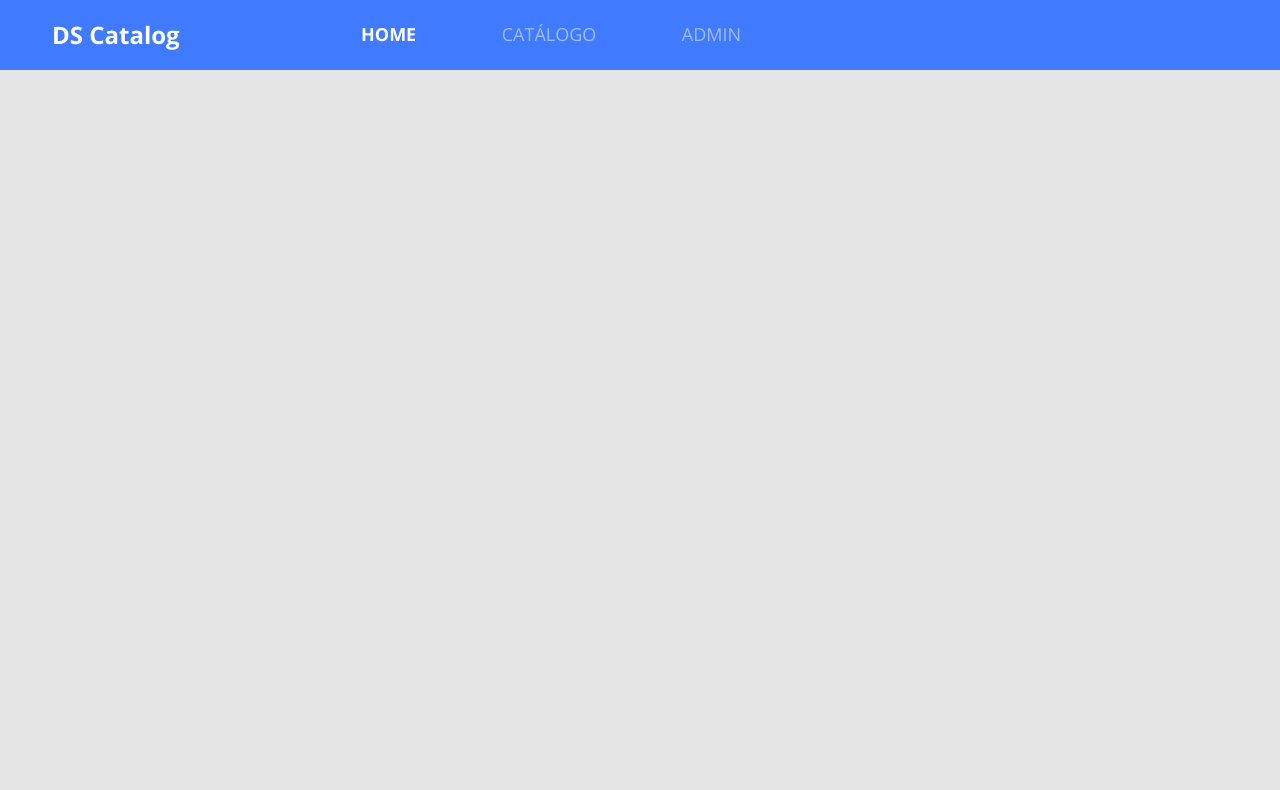
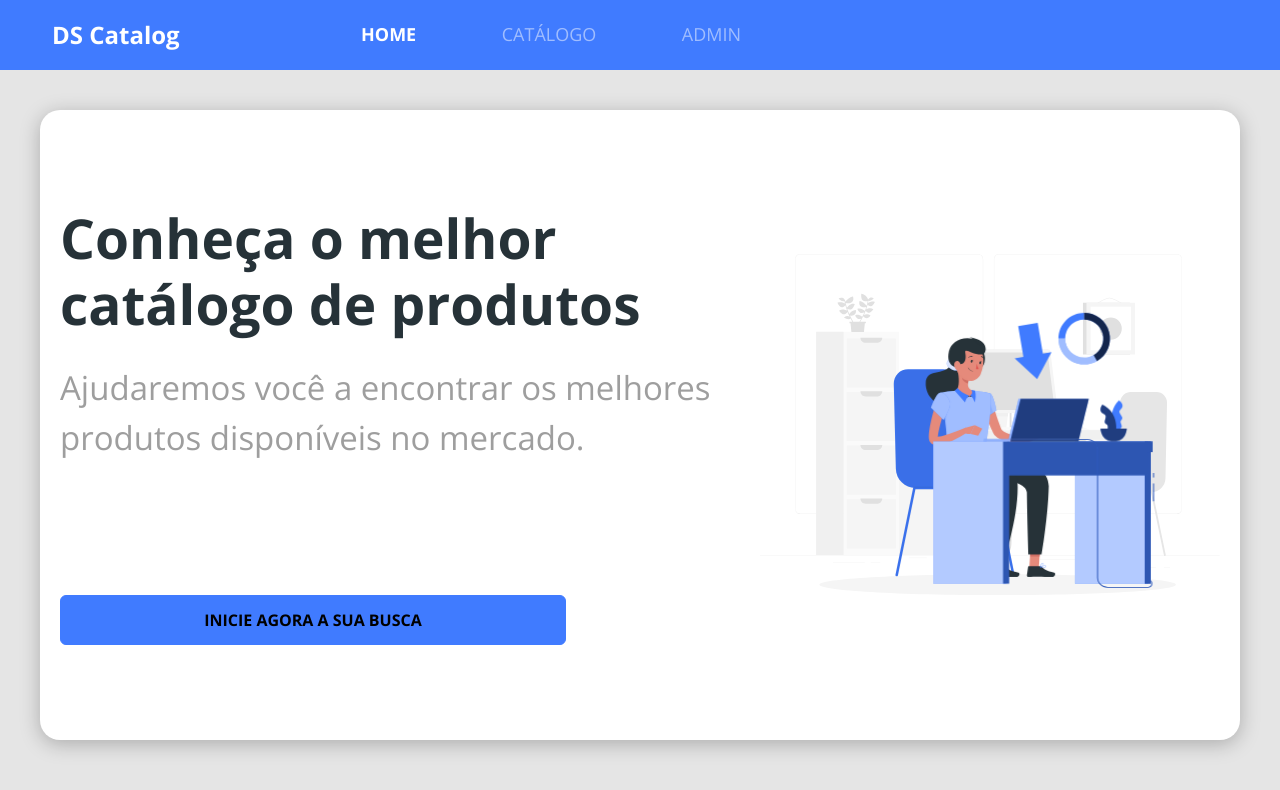
Before and after one commit to FrankDestro/DSCatalog-Bootcamp-3.0, a React (Create React App) app in the folder frontweb/: page / in a window 1280 px wide. Shown: the top 790 px of the page. Built offline with nearby package versions, Linux system fonts and the light colour scheme.

Commit message:
Home styling

```diff
--- a/frontweb/src/App.tsx
+++ b/frontweb/src/App.tsx
@@ -1,11 +1,11 @@
 import './assets/styles/custom.scss';
 import './App.css';
-import Navbar from 'components/Navbar';
+import Home from 'pages/Home';
 
 const App = () => {
   return (
   <>
-  <Navbar />
+  <Home />
   </>
   );
 }
--- /dev/null
+++ b/frontweb/src/components/ButtonIcon/index.tsx
@@ -0,0 +1,11 @@
+import './styles.css';
+
+const ButtonIcon = () => {
+  return (
+  <button className="btn btn-primary btn-icon">
+    <h6>INICIE AGORA A SUA BUSCA</h6>
+  </button>
+  );
+};
+
+export default ButtonIcon;
--- /dev/null
+++ b/frontweb/src/components/ButtonIcon/styles.css
@@ -0,0 +1,3 @@
+.btn-icon {
+    height: 50px;
+}
--- /dev/null
+++ b/frontweb/src/pages/Home/index.tsx
@@ -0,0 +1,28 @@
+import { ReactComponent as MainImage} from 'assets/img/main-image.svg'
+import ButtonIcon from 'components/ButtonIcon';
+import Navbar from 'components/Navbar';
+import './styles.css';
+
+const Home = () => {
+  return (
+    <>
+      <Navbar />
+      <div className="home-container">
+        <div className="home-card">
+          <div className='home-content-container'>
+            <div>
+            <h1>Conheça o melhor catálogo de produtos </h1>
+            <p>Ajudaremos você a encontrar os melhores produtos disponíveis no mercado.</p>
+            </div>
+            <ButtonIcon></ButtonIcon>
+          </div>
+          <div className='home-image-container'>
+            <MainImage></MainImage>
+          </div>
+        </div>
+      </div>
+    </>
+  );
+};
+
+export default Home;
--- /dev/null
+++ b/frontweb/src/pages/Home/styles.css
@@ -0,0 +1,130 @@
+.home-container {
+  padding: 10px;
+  font-size: 20px;
+  text-align: center;
+}
+
+.home-card {
+  display: flex;
+  flex-direction: column-reverse;
+  background-color: #fff;
+  box-shadow: 0px 4px 20px rgba(0, 0, 0, 0.25);
+  border-radius: 20px;
+}
+
+.home-content-container {
+  display: flex;
+  flex-direction: column;
+  align-items: center;
+  padding: 10px 10px 60px 10px;
+}
+
+.home-content-container h1 {
+  width: 260px;
+  font-size: 1em;
+  margin-bottom: 15px;
+}
+
+.home-content-container p {
+  width: 260px;
+  color: #9e9e9e;
+  font-size: 0.6em;
+  margin-bottom: 30px;
+}
+
+.home-image-container {
+  padding: 50px 15px;
+}
+
+.home-image-container svg {
+  width: 100%;
+  height: auto;
+}
+
+@media (min-width: 576px) {
+  .home-container {
+    padding: 15px;
+    font-size: 40px;
+  }
+
+  .home-content-container h1 {
+    width: 506px;
+    margin-bottom: 20px;
+  }
+  .home-content-container p {
+    width: 506px;
+    margin-bottom: 20px;
+  }
+
+  .home-content-container button {
+    width: 506px;
+  }
+
+  .home-image-container svg {
+    width: 506px;
+    height: auto;
+  }
+}
+
+@media (min-width: 768px) {
+  .home-image-container {
+    padding: 100px 20px;
+  }
+
+  .home-content-container {
+    padding: 20px 20px 100px 20px;
+  }
+}
+
+@media (min-width: 992px) {
+  .home-container {
+    font-size: 55px;
+    padding: 40px;
+  }
+
+  .home-image-container {
+    padding: 125px 20px;
+  }
+
+  .home-content-container {
+    padding: 20px 20px 150px 20px;
+  }
+
+  .home-content-container h1 {
+    width: 700px;
+    margin-bottom: 26px;
+  }
+
+  .home-content-container p {
+    width: 700px;
+    margin-bottom: 47px;
+  }
+}
+
+@media (min-width: 1200px) {
+  .home-card {
+    flex-direction: row;
+    justify-content: space-around;
+    padding: calc(((85vh - 480px) / 2.1) - 20px) 0;
+  }
+
+  .home-content-container {
+    height: 480px;
+    width: 700px;
+    padding: 20px;
+    align-items: flex-start;
+    text-align: left;
+    align-content: space-between;
+    flex-flow: wrap;
+  }
+
+  .home-image-container {
+    display: flex;
+    align-items: center;
+    padding: 20px;
+  }
+
+  .home-image-container svg {
+    width: 100%;
+  }
+}
```
Also changed, not shown: frontweb/src/assets/img/main-image.svg (added).
